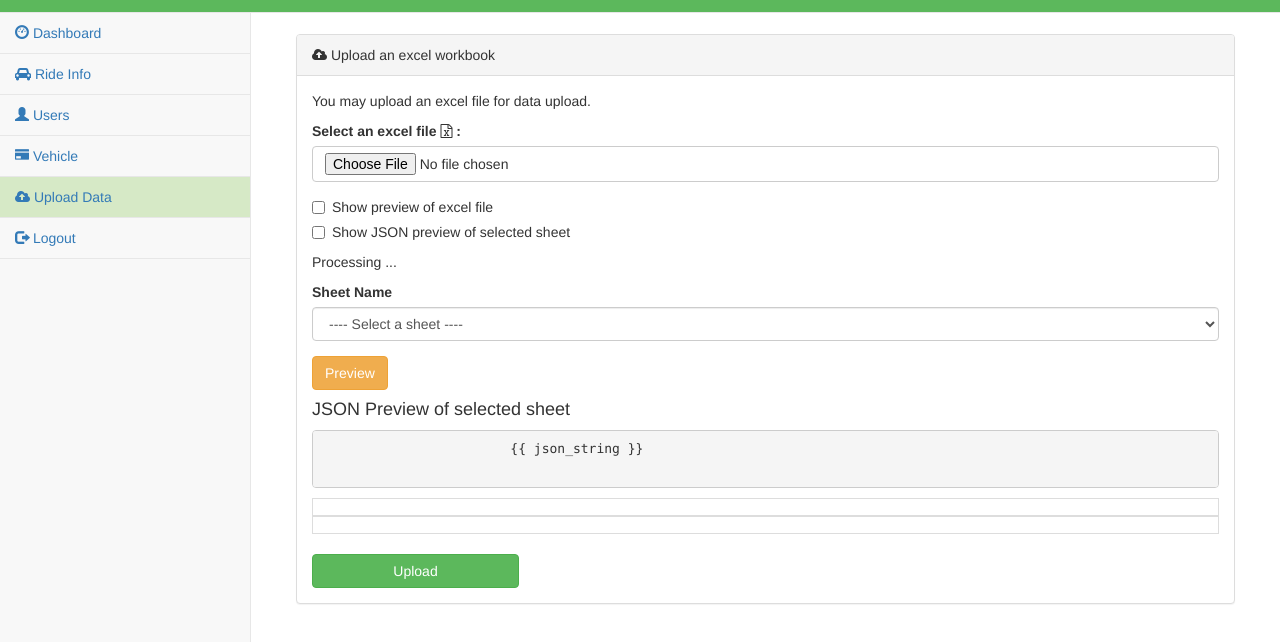
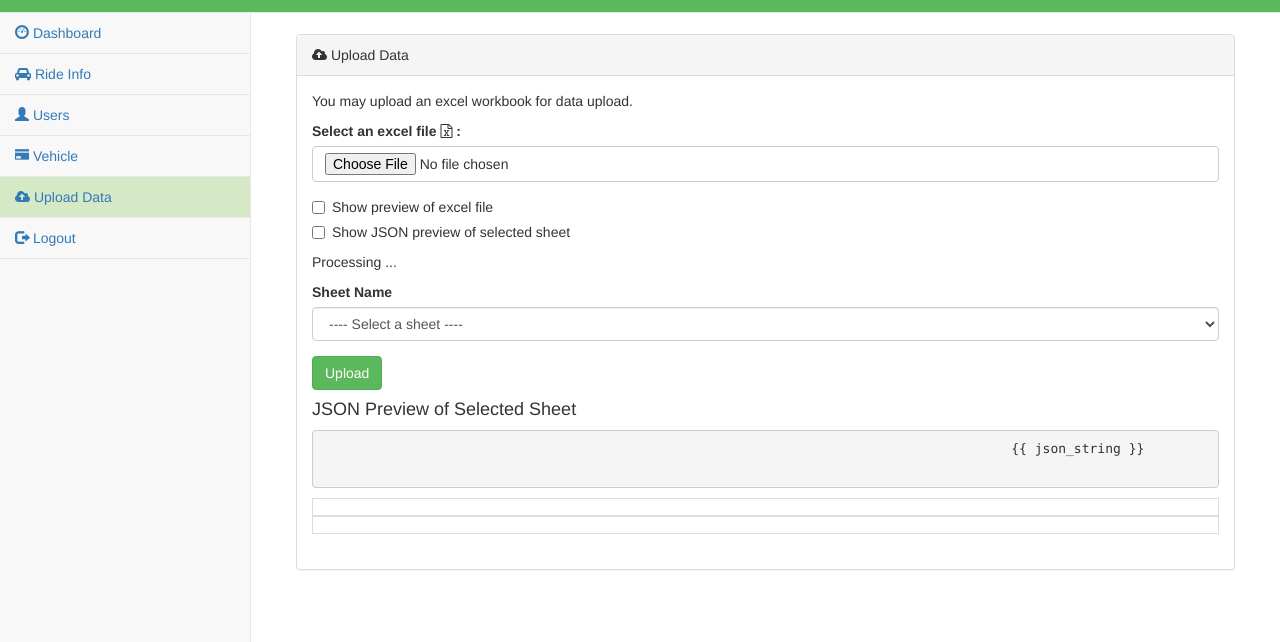
Before and after one commit to nicolenicoleho/FYPadmin, a plain HTML site: page pages/uploadExcel.html in a window 1280 px wide. Shown: the part 38-680 px from the top of the page. Drawn offline with Linux system fonts and the light colour scheme.

Commit message:
Minor updates on uploadExcel.html

```diff
--- a/pages/uploadExcel.html
+++ b/pages/uploadExcel.html
@@ -44,10 +44,10 @@
 		window.onload =  function() {
 			var x;
 			 if(navigator.userAgent.indexOf("Chrome") != -1 || navigator.userAgent.indexOf("Firefox") != -1 )
-			{x = "You may upload an excel file for data upload.";}
+			{x = "You may upload an excel workbook for data upload.";}
 			else
 			{
-			   x = "Your browser may not support this excel file upload function. Please try with Google Chrome or Mozilla Firefox. Thank you.";
+			   x = "Your browser may not support this excel workbook upload function. Please try with Google Chrome or Mozilla Firefox. Thank you.";
 			}
 			document.getElementById("browserCheck").innerHTML = x;
 		}
@@ -133,7 +133,7 @@
                     <div class="col-lg-12">
                         <div class="panel panel-default">
                             <div class="panel-heading">
-                                <i class="fa fa-cloud-upload"></i> Upload an excel workbook
+                                <i class="fa fa-cloud-upload"></i> Upload Data
                             </div>
                             <!-- /.panel-heading -->
                             <div class="panel-body">
@@ -168,12 +168,13 @@
 											</select>
 											</div>
 											<input type="hidden" name="sheet_name" value="{{ selectedSheetName }}">
-											<input class="btn btn-warning" type="submit" value="Preview">
+											<input class="btn btn-success id="upload" type="submit" value="Upload">
 
 											<div ng-show="showJSONPreview">
-											<h4>JSON Preview of selected sheet</h4>
-											<pre class="langauge-javascript">                        <code>{{ json_string }}</code>
-																</pre>
+											<h4>JSON Preview of Selected Sheet</h4>
+											<pre class="langauge-javascript">
+											<code>{{ json_string }}</code>
+											</pre>
 											</div>
 
 											<div ng-show="showPreview">
@@ -189,9 +190,6 @@
 												</tbody>
 												</table>
 											</div>
-
-											<input class="btn btn-success" id="upload" value="Upload">
-
 										</form>
                                         <!--<button type="button" class="btn btn-default btn-circle btn-lg" data-toggle="modal" data-target="#addRideRequest"><i class="fa fa-plus"></i></button>-->
                                 </div>
```
